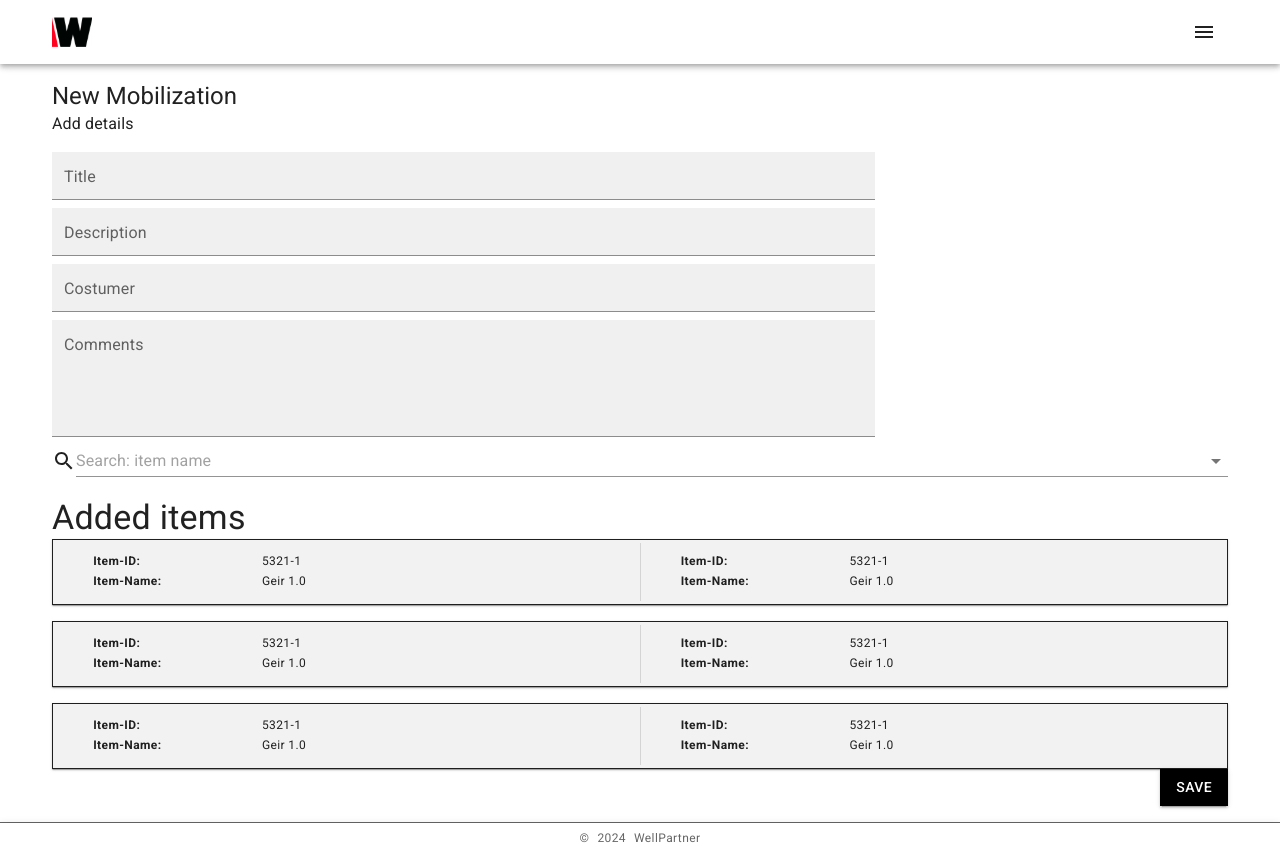
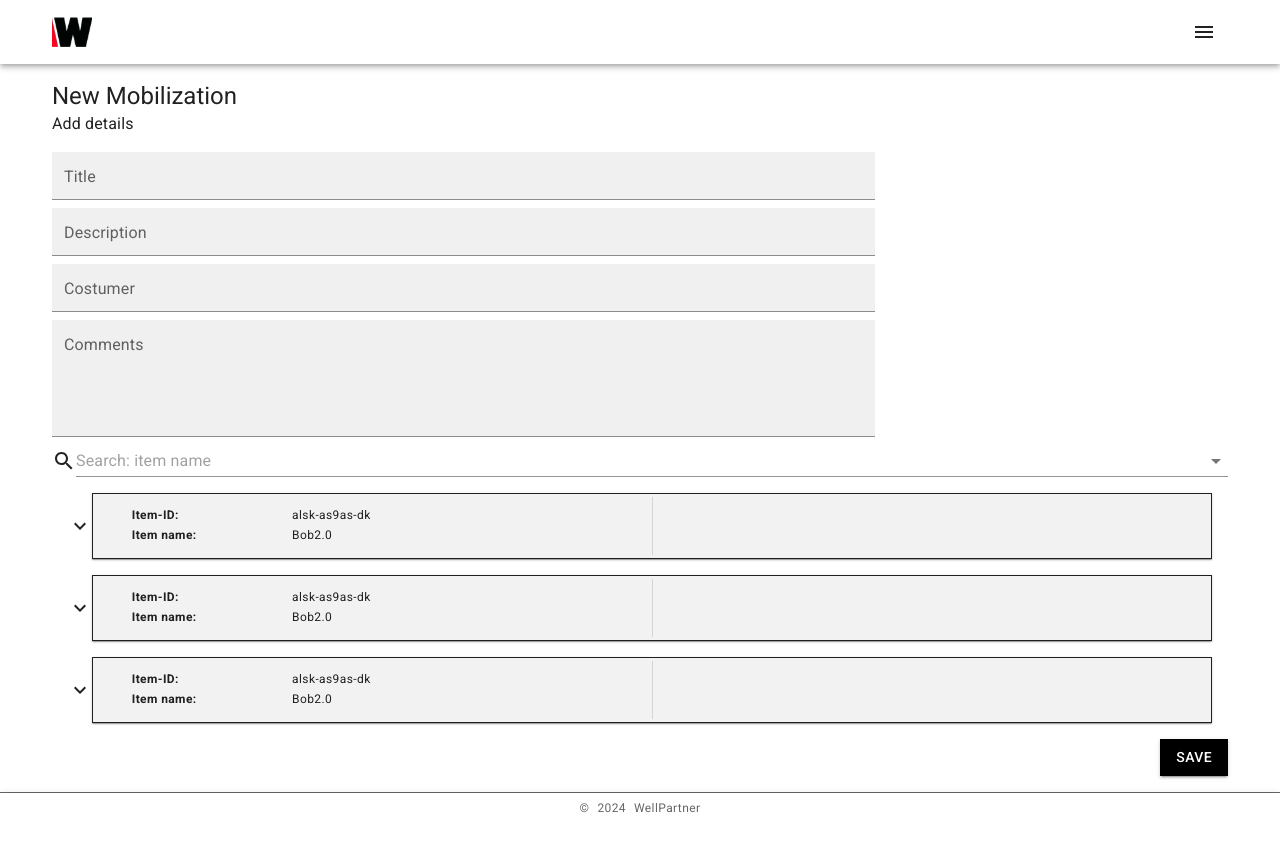
Before and after one commit to OptiCorp/checklist-app, a React (Vite) app: page /newMob in a window 1280 px wide. After the commit the page ends 825 px from the top, so only its background shows below. Built offline with nearby package versions, Linux system fonts and the light colour scheme; what @azure/msal-react would draw is missing.

Commit message:
better userflow

```diff
--- /dev/null
+++ b/src/components/Part/PartDetailsPageMain.tsx
@@ -0,0 +1,17 @@
+import { Typography } from '@mui/material';
+import React from 'react';
+import TextInput from '../UI/TextInput';
+import SearchInput from '../UI/SearchInput';
+
+//TODO: get input search field and list checklistTemplates to see history for the part.
+//TODO: when no checklistTemplate, show missing checklistTemplate
+const PartDetailsPageMain = () => {
+    return (
+        <>
+            <Typography variant="h4">History</Typography>
+            <SearchInput loading={false} onChange={() => {}} placeHolder="search"></SearchInput>
+        </>
+    );
+};
+
+export default PartDetailsPageMain;
--- a/src/components/Part/PartTopHeader.tsx
+++ b/src/components/Part/PartTopHeader.tsx
@@ -1,6 +1,7 @@
 import AddCircleOutlineOutlinedIcon from '@mui/icons-material/AddCircleOutlineOutlined';
 import { Box, Button, Grid, Typography } from '@mui/material';
 import { Part } from '../../utils/types';
+import { useNavigate } from 'react-router-dom';
 
 interface Props {
     part: Part;
@@ -8,6 +9,7 @@ interface Props {
 }
 
 const PartTopHeader = ({ part, showAddChecklistTemplateButton }: Props) => {
+    const navigate = useNavigate();
     return (
         <Box marginTop={'2rem'}>
             <Grid container>
@@ -30,6 +32,7 @@ const PartTopHeader = ({ part, showAddChecklistTemplateButton }: Props) => {
                             variant="contained"
                             size="small"
                             startIcon={<AddCircleOutlineOutlinedIcon />}
+                            onClick={() => navigate('/checklistTemplate')}
                         >
                             <Typography variant="body2">Add checklist template</Typography>
                         </Button>
--- a/src/components/UI/CardWrapper.tsx
+++ b/src/components/UI/CardWrapper.tsx
@@ -6,6 +6,7 @@ interface CardWrapperProps {
     secondChild: JSX.Element;
     borderColor?: string;
     TopRightActionButton?: JSX.Element;
+    onClick?: () => void;
 }
 
 const StyledCard = styled(Card)(({ theme }) => ({
@@ -23,10 +24,17 @@ const CardWrapper: React.FC<CardWrapperProps> = ({
     middleChild,
     borderColor,
     TopRightActionButton,
+    onClick,
 }) => {
     return (
         <StyledCard
-            sx={{ width: '100%', borderColor: borderColor ?? 'inherit', position: 'relative' }}
+            sx={{
+                width: '100%',
+                borderColor: borderColor ?? 'inherit',
+                position: 'relative',
+                cursor: onClick != undefined ? 'pointer' : undefined,
+            }}
+            onClick={onClick}
         >
             <Grid container direction={'row'} wrap="nowrap" minHeight={'4rem'}>
                 <Grid item xs={middleChild ? 4 : 6} p={3}>
--- a/src/components/UI/DropdownCard.tsx
+++ b/src/components/UI/DropdownCard.tsx
@@ -7,13 +7,13 @@ interface Props {
     subCards: JSX.Element[];
     index: number;
     openState: boolean;
-    handleClick: (index: number) => void;
+    handleDropClick: (index: number) => void;
 }
 
-const Card: React.FC<Props> = ({ topCard, subCards, index, openState, handleClick }) => {
+const Card: React.FC<Props> = ({ topCard, subCards, index, openState, handleDropClick }) => {
     return (
         <Box>
-            <ListItemButton onClick={() => handleClick(index)}>
+            <ListItemButton onClick={() => handleDropClick(index)}>
                 {openState ? <ExpandLess /> : <ExpandMore />}
                 {topCard}
             </ListItemButton>
--- a/src/components/UI/NestedList.tsx
+++ b/src/components/UI/NestedList.tsx
@@ -2,6 +2,7 @@ import * as React from 'react';
 import List from '@mui/material/List';
 import styled from 'styled-components';
 import DropdownCard from './DropdownCard';
+import { useNavigate } from 'react-router-dom';
 
 export const StyledUl = styled.ul`
     list-style-type: none;
@@ -30,7 +31,7 @@ const NestedList: React.FC<Props> = ({ somethingHere }) => {
                     key={index}
                     index={index}
                     openState={open[index]}
-                    handleClick={handleClick}
+                    handleDropClick={handleClick}
                     topCard={item.topCard}
                     subCards={item.subCards}
                 />
--- a/src/components/landingPage/MobilizationTab.tsx
+++ b/src/components/landingPage/MobilizationTab.tsx
@@ -5,6 +5,7 @@ import styled from 'styled-components';
 import BottomButtons from '../BottomButtons/BottomButtons';
 import CardWrapper from '../UI/CardWrapper';
 import CardWrapperList, { listTextType } from '../UI/CardWrapperList';
+import { MouseEventHandler, MouseEvent } from 'react';
 
 export const StyledUl = styled.ul`
     list-style-type: none;
@@ -44,11 +45,17 @@ const MobilizationTab = () => {
         </StyledUl>
     );
 
+    const handleEditClick = (e: MouseEvent<HTMLButtonElement>) => {
+        e.stopPropagation();
+        navigate('/newMob');
+    };
+
     return (
         <>
             <Box sx={{ mt: 5 }}>
                 <Stack spacing={{ xs: 1.5, sm: 2, md: 4, lg: 4 }}>
                     <CardWrapper
+                        onClick={() => navigate('/mobdemob/someId')} //todo:
                         firstChild={firstText}
                         secondChild={secondText}
                         middleChild={middleText}
@@ -56,6 +63,7 @@ const MobilizationTab = () => {
                         TopRightActionButton={
                             <IconButton
                                 sx={{ position: 'absolute', top: 0, right: 0, zIndex: 10000 }}
+                                onClick={handleEditClick}
                             >
                                 <ModeEditOutlineIcon color="primary" />
                             </IconButton>
--- a/src/pages/mobDeMob/MobDemobPage.tsx
+++ b/src/pages/mobDeMob/MobDemobPage.tsx
@@ -1,10 +1,11 @@
-import { Box, Button, ListItemButton, Typography } from '@mui/material';
+import { Box, Button, Grid, IconButton, ListItemButton, Typography } from '@mui/material';
 import CardWrapper from '../../components/UI/CardWrapper';
 import CardWrapperList, { StyledUl } from '../../components/UI/CardWrapperList';
 import NestedList from '../../components/UI/NestedList';
 import { Part } from '../../utils/types';
 import AssignmentTurnedInIcon from '@mui/icons-material/AssignmentTurnedIn';
-import { useNavigate } from 'react-router-dom';
+import { useLoaderData, useLocation, useNavigate } from 'react-router-dom';
+import { useState } from 'react';
 
 const dummyPart: Part = {
     type: 'item',
@@ -26,6 +27,7 @@ const dummyPart: Part = {
 const mockParts: Part[] = [dummyPart, dummyPart, dummyPart];
 
 const MobDemobPage = () => {
+    const [isMobilization, setIsMobilization] = useState(false);
     const navigate = useNavigate();
 
     const TopPartCard = (
@@ -51,7 +53,7 @@ const MobDemobPage = () => {
 
     const SubPartCardList = mockParts.map((part, index) => {
         return (
-            <ListItemButton onClick={() => navigate('/')} key={index}>
+            <ListItemButton onClick={() => navigate('/mobdemob/alsdkm')} key={index}>
                 <CardWrapper
                     firstChild={
                         <StyledUl>
@@ -65,7 +67,12 @@ const MobDemobPage = () => {
                                 <Typography variant="caption" component="span">
                                     Go to checklist
                                 </Typography>
-                                <AssignmentTurnedInIcon sx={{ flexBasis: '15%' }} />
+                                <IconButton
+                                    onClick={() => navigate('checklist/id')}
+                                    sx={{ flexBasis: '15%', color: 'primary.main' }}
+                                >
+                                    <AssignmentTurnedInIcon />
+                                </IconButton>
                             </Box>
                         </StyledUl>
                     }
@@ -91,7 +98,40 @@ const MobDemobPage = () => {
 
     return (
         <>
-            <h1>mobdemob</h1>
+            <Box marginTop={'2rem'}>
+                <Grid container>
+                    <Grid item flexGrow={1}>
+                        <Typography variant="h4">
+                            {isMobilization ? 'Mobilization' : dummyPart.type.toUpperCase()}
+                        </Typography>
+                        {/* <Typography variant="body1"> */}
+                        {!isMobilization ? (
+                            <Box>
+                                <Box>
+                                    <b>part-Id</b>: {dummyPart.id}
+                                </Box>
+                                <Box>
+                                    <b>part name</b>: {dummyPart.name}
+                                </Box>
+                            </Box>
+                        ) : (
+                            'asdl-asdkas-dak'
+                        )}
+                        {/* </Typography> */}
+                    </Grid>
+                    {dummyPart.partOf && (
+                        <Grid item display={'flex'} flexDirection={'column'} gap={2}>
+                            <Box>
+                                <b>Part Of</b>:
+                            </Box>
+                            <Box>
+                                <b>{dummyPart.partOf?.type.toUpperCase()}</b>
+                            </Box>
+                            <Box>{dummyPart.partOf?.partId}</Box>
+                        </Grid>
+                    )}
+                </Grid>
+            </Box>
             <NestedList somethingHere={partCardWithPartCards} />
         </>
     );
--- a/src/pages/mobDeMob/NewMobilization/NewMobilization.tsx
+++ b/src/pages/mobDeMob/NewMobilization/NewMobilization.tsx
@@ -1,12 +1,24 @@
 import HistoryIcon from '@mui/icons-material/History';
 import SearchIcon from '@mui/icons-material/Search';
-import { Box, Button, FormControl, Stack, TextField, Typography } from '@mui/material';
+import {
+    Box,
+    Button,
+    FormControl,
+    ListItemButton,
+    Stack,
+    TextField,
+    Typography,
+} from '@mui/material';
 import React, { useState } from 'react';
 import CardWrapper from '../../../components/UI/CardWrapper';
-import CardWrapperList, { listTextType } from '../../../components/UI/CardWrapperList';
+import CardWrapperList, { StyledUl, listTextType } from '../../../components/UI/CardWrapperList';
 import SearchAutoComplete from '../../../components/UI/SearchAutoComplete';
 import { Film, RecentOrSearch } from '../../../components/landingPage/OverViewTabs';
 import BottomButtons from '../../../components/BottomButtons/BottomButtons';
+import AssignmentTurnedInIcon from '@mui/icons-material/AssignmentTurnedIn';
+import { Part } from '../../../utils/types';
+import { useNavigate } from 'react-router-dom';
+import NestedList from '../../../components/UI/NestedList';
 
 const top5Films: Film[] = [
     { title: 'Forrest Gump', year: 1994 },
@@ -25,13 +37,27 @@ const top5Films: Film[] = [
     },
 ];
 
-const dummyTextSections: listTextType[] = [
-    { id: 'Item-ID', text: '5321-1' },
-    { id: 'Item-Name', text: 'Geir 1.0' },
-    //{ id: 'p/n', text: 'bv 113 eu' },
-];
+const dummyPart: Part = {
+    type: 'item',
+    itemId: 'alsk-as9as-dk',
+    hasChecklistTemplate: true,
+    created: new Date(),
+    lastModified: new Date(),
+    name: 'Bob2.0',
+    id: '42342-42342-12311',
+    serialNumber: 'asdlømad',
+    partTemplateId: 'lsk-alsd',
+    wpId: 'alk alsd',
+    partOf: {
+        partId: '12343-asd-dd-a',
+        type: 'assembly',
+    },
+};
+
+const mockParts: Part[] = [dummyPart, dummyPart, dummyPart];
 
 const NewMobilization = () => {
+    const navigate = useNavigate();
     const [itemsOptions, setItemsOptions] = useState<readonly Film[]>([]);
     const [recentOrSearch, setRecentOrSearch] = useState<RecentOrSearch>('recent');
 
@@ -50,21 +76,68 @@ const NewMobilization = () => {
     const ItemsSearch = (option: Film, value: Film) => option.title === value.title;
     const getOptionLabelItems = (option: Film) => option.title;
 
-    const firstText = (
-        <>
-            {dummyTextSections.map((item, i) => (
-                <CardWrapperList key={i} id={item.id} text={item.text} />
-            ))}
-        </>
+    const TopPartCard = (
+        <CardWrapper
+            onClick={() => navigate(`/part/soemeid`)}
+            firstChild={
+                <StyledUl>
+                    <CardWrapperList id={'Item-ID'} text={dummyPart.itemId} />
+                    <CardWrapperList id={'Item name'} text={dummyPart.name} />
+                </StyledUl>
+            }
+            secondChild={
+                <StyledUl>
+                    {/* <Box display={'flex'} alignItems={'center'}>
+                        <Typography variant="caption" component="span">
+                            Go to checklist
+                        </Typography>
+                        <AssignmentTurnedInIcon sx={{ flexBasis: '15%' }} />
+                    </Box> */}
+                </StyledUl>
+            }
+        />
     );
 
-    const secondText = (
-        <>
-            {dummyTextSections.map((item, i) => (
-                <CardWrapperList key={i} id={item.id} text={item.text} />
-            ))}
-        </>
-    );
+    const SubPartCardList = mockParts.map((part, index) => {
+        return (
+            <ListItemButton key={index}>
+                <CardWrapper
+                    onClick={() => navigate(`/part/someotherid`)}
+                    firstChild={
+                        <StyledUl>
+                            <CardWrapperList id={'Item-ID'} text={part.itemId} />
+                            <CardWrapperList id={'Item name'} text={part.name} />
+                        </StyledUl>
+                    }
+                    secondChild={
+                        <StyledUl>
+                            <Box display={'flex'} alignItems={'center'}>
+                                <Typography variant="caption" component="span">
+                                    Go to checklist
+                                </Typography>
+                                <AssignmentTurnedInIcon sx={{ flexBasis: '15%' }} />
+                            </Box>
+                        </StyledUl>
+                    }
+                ></CardWrapper>
+            </ListItemButton>
+        );
+    });
+
+    const partCardWithPartCards: { topCard: JSX.Element; subCards: JSX.Element[] }[] = [
+        {
+            topCard: TopPartCard,
+            subCards: SubPartCardList,
+        },
+        {
+            topCard: TopPartCard,
+            subCards: SubPartCardList,
+        },
+        {
+            topCard: TopPartCard,
+            subCards: SubPartCardList,
+        },
+    ];
     return (
         <>
             <Box>
@@ -126,17 +199,18 @@ const NewMobilization = () => {
                     groupBy={(option) => option.year.toString()}
                 />
             </Box>
-            <Box sx={{ mt: 5 }}>
+            <NestedList somethingHere={partCardWithPartCards} />
+            {/* <Box sx={{ mt: 5 }}>
                 <Typography variant="h4">Added items</Typography>
                 <Stack spacing={{ xs: 1.5, sm: 2, md: 4, lg: 4 }}>
                     <CardWrapper firstChild={firstText} secondChild={secondText}></CardWrapper>
                     <CardWrapper firstChild={firstText} secondChild={secondText}></CardWrapper>
                     <CardWrapper firstChild={firstText} secondChild={secondText}></CardWrapper>
                 </Stack>
-            </Box>
+            </Box> */}
 
             <BottomButtons>
-                <Button variant="contained" sx={{ float: 'right' }}>
+                <Button variant="contained" sx={{ marginTop: 'auto' }}>
                     Save
                 </Button>
             </BottomButtons>
--- a/src/pages/part/ChecklistTemplateDetailsPage.tsx
+++ b/src/pages/part/ChecklistTemplateDetailsPage.tsx
@@ -2,6 +2,7 @@ import { useState } from 'react';
 import ChecklistTemplateDetailsMain from '../../components/Part/ChecklistTemplateDetailsMain';
 import PartTopHeader from '../../components/Part/PartTopHeader';
 import { Part } from '../../utils/types';
+import { useNavigate } from 'react-router-dom';
 
 export type CreateOrEdit = 'create' | 'edit';
 
@@ -19,6 +20,7 @@ const dummyPart: Part = {
 };
 
 const ChecklistTemplateDetailsPage = () => {
+    const navigate = useNavigate();
     //const [createOrEdit, setCreateOrEdit] = useState<CreateOrEdit>('create');
     const [textFields, setTextFields] = useState([
         { text: 'first one here' },
@@ -57,6 +59,7 @@ const ChecklistTemplateDetailsPage = () => {
     const handleCreate = () => {
         console.log('creating....');
         console.log(textFields);
+        navigate(-1);
     };
 
     const handleEdit = () => {
--- a/src/pages/part/PartDetailsPage.tsx
+++ b/src/pages/part/PartDetailsPage.tsx
@@ -1,8 +1,29 @@
 import { Box } from '@mui/material';
 import React from 'react';
+import PartTopHeader from '../../components/Part/PartTopHeader';
+import { Part } from '../../utils/types';
+import PartDetailsPageMain from '../../components/Part/PartDetailsPageMain';
+
+const dummyPart: Part = {
+    itemId: '31232',
+    id: 'aslkd-12-lsad-a',
+    created: new Date(),
+    lastModified: new Date(),
+    hasChecklistTemplate: true,
+    name: 'Geir2.0',
+    partTemplateId: '9391293',
+    serialNumber: '131233',
+    type: 'item',
+    wpId: '1231232',
+};
 
 const PartDetailsPage = () => {
-    return <Box></Box>;
+    return (
+        <>
+            <PartTopHeader part={dummyPart} showAddChecklistTemplateButton={true}></PartTopHeader>
+            <PartDetailsPageMain></PartDetailsPageMain>
+        </>
+    );
 };
 
 export default PartDetailsPage;
```
